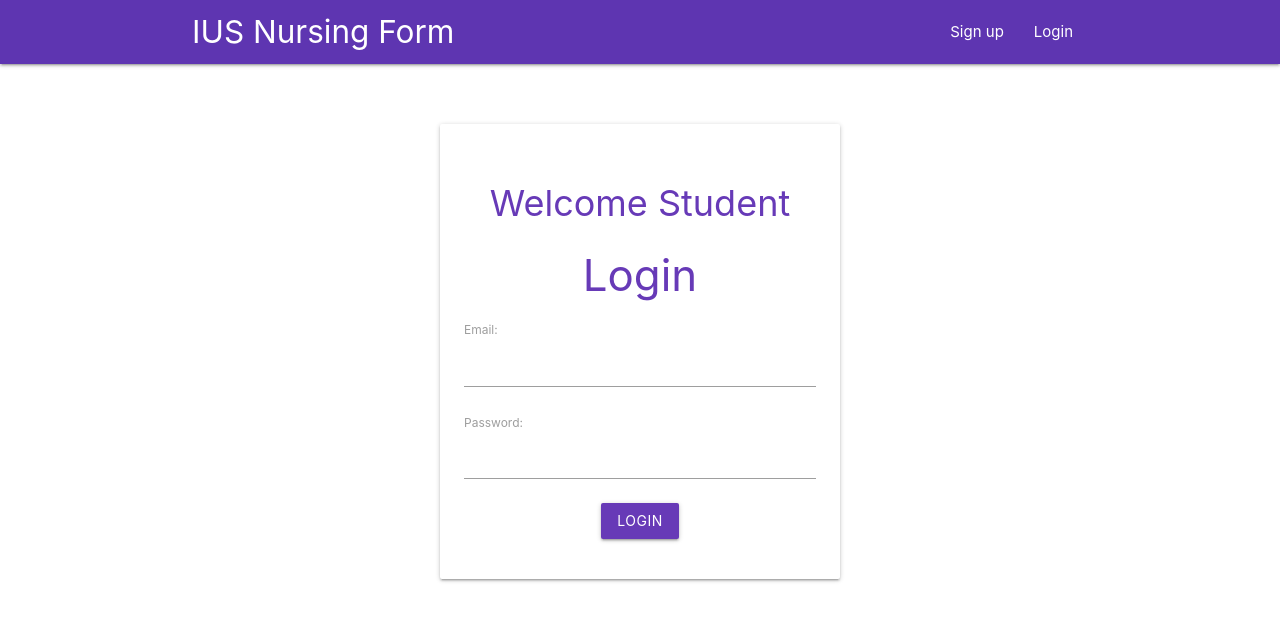
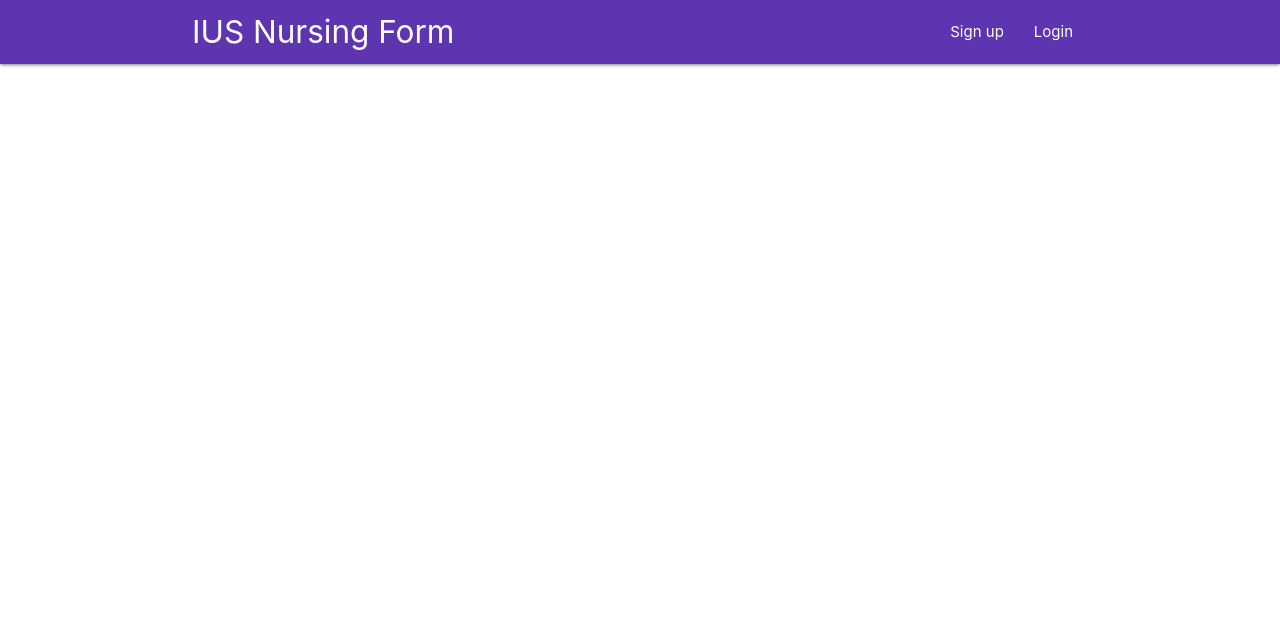
Before and after one commit to Trauma-Troopers/Nursing-App, a Vue app in the folder clientform/: page / in a window 1280 px wide. Shown: the top 620 px of the page. Built offline with nearby package versions, Linux system fonts and the light colour scheme.

Commit message:
Added Click-Event Routing for Navbar Elements and Changed Endpoint for Login

```diff
--- a/clientform/src/components/layout/Navbar.vue
+++ b/clientform/src/components/layout/Navbar.vue
@@ -2,13 +2,15 @@
       <div class="navbar">
     <nav class="deep-purple darken-1">
       <div class="container">
-        <a href class="brand-logo left">IUS Nursing Form</a>
+        <router-link to="/checklist">
+          <a href class="brand-logo left">IUS Nursing Form</a>
+        </router-link>
         <ul class="right">
           <li>
-            <a href>Sign up</a>
+            <router-link to="/signup">Sign up</router-link>
           </li>
           <li>
-            <a href>Login</a>
+            <router-link to="/login">Login</router-link>
           </li>
         </ul>
       </div>
--- a/clientform/src/router/index.js
+++ b/clientform/src/router/index.js
@@ -15,7 +15,7 @@
       name: 'Signup',
       component: Signup
     }, {
-      path: '/',
+      path: '/login',
       name: 'Login',
       component: Login
     }, {
```
